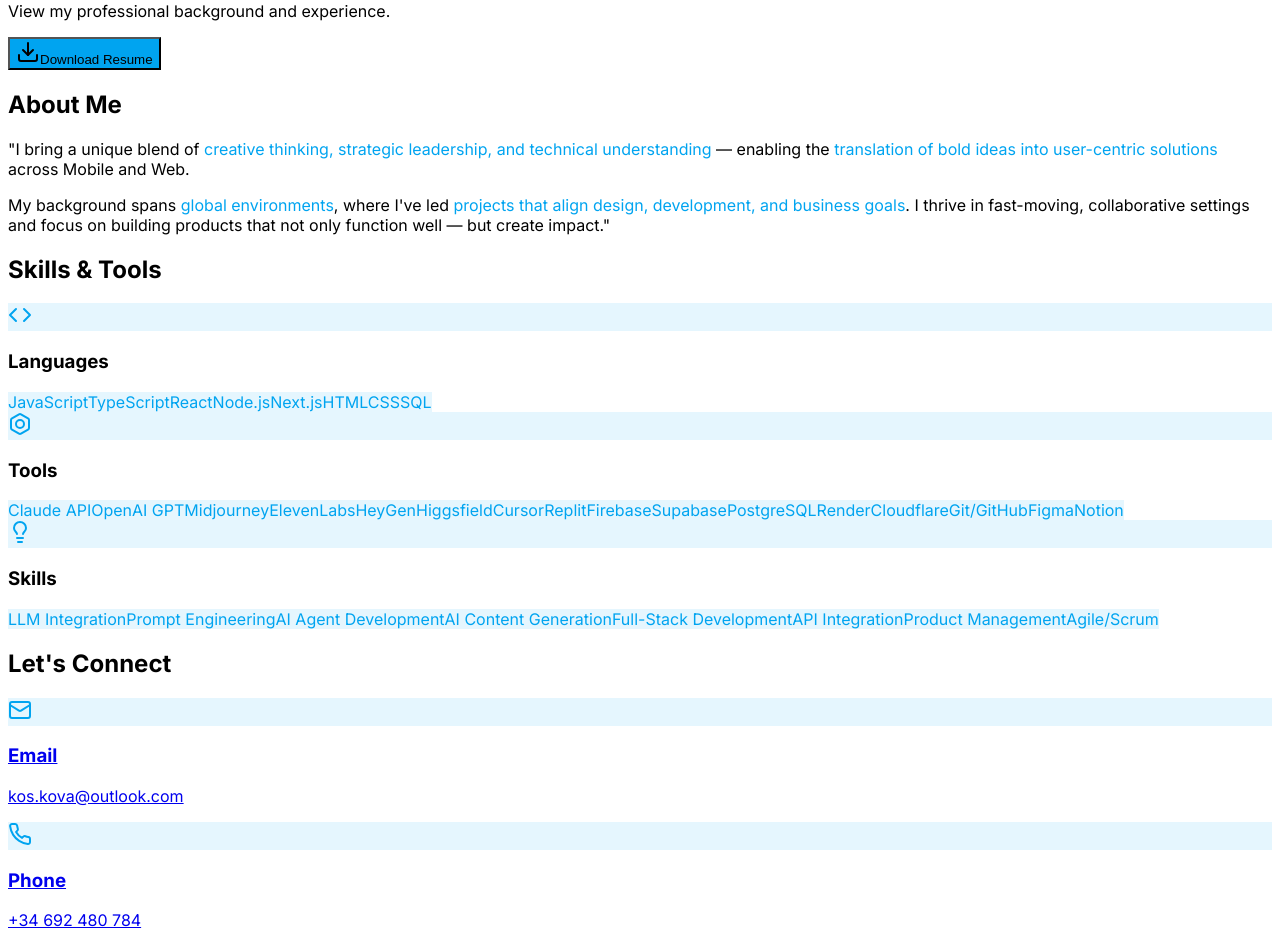
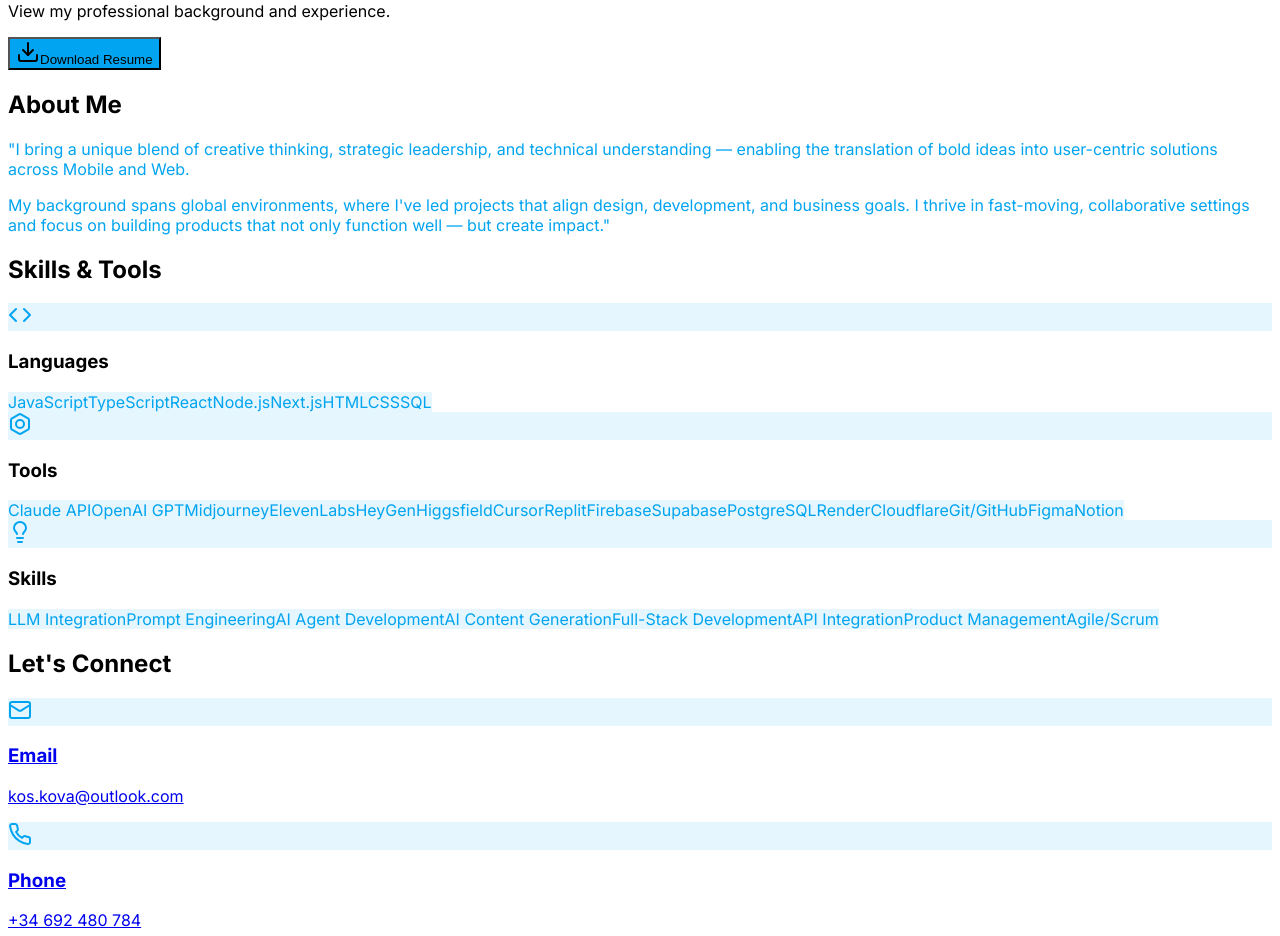
Before and after one commit to kostiantynkovalchuk/PORTFOLIO, a React (Vite) app in the folder client/: page /info in a window 1280 px wide. Shown: the part 2640-3576 px from the top of the page. Built offline with nearby package versions, Linux system fonts and the light colour scheme.

Commit message:
Reverse About Me color scheme for better emphasis
- Main text now electric-blue for prominence
- Key phrases in gray-700 for subtle contrast

🤖 Generated with [Claude Code](https://claude.com/claude-code)

Co-Authored-By: Claude <noreply@anthropic.com>

```diff
--- a/client/src/pages/Info.tsx
+++ b/client/src/pages/Info.tsx
@@ -52,13 +52,13 @@ export default function Info() {
         <div className="max-w-5xl mx-auto">
           <div className="text-center mb-16">
             <h2 className="text-4xl font-semibold mb-8">About Me</h2>
-            <p className="text-xl md:text-2xl text-gray-700 leading-relaxed max-w-4xl mx-auto font-bold mb-6">
-              "I bring a unique blend of <span className="text-electric-blue">creative thinking, strategic
-              leadership, and technical understanding</span> — enabling the <span className="text-electric-blue">translation
+            <p className="text-xl md:text-2xl text-electric-blue leading-relaxed max-w-4xl mx-auto font-bold mb-6">
+              "I bring a unique blend of <span className="text-gray-700">creative thinking, strategic
+              leadership, and technical understanding</span> — enabling the <span className="text-gray-700">translation
               of bold ideas into user-centric solutions</span> across Mobile and Web.
             </p>
-            <p className="text-xl md:text-2xl text-gray-700 leading-relaxed max-w-4xl mx-auto font-bold">
-              My background spans <span className="text-electric-blue">global environments</span>, where I've led <span className="text-electric-blue">projects
+            <p className="text-xl md:text-2xl text-electric-blue leading-relaxed max-w-4xl mx-auto font-bold">
+              My background spans <span className="text-gray-700">global environments</span>, where I've led <span className="text-gray-700">projects
               that align design, development, and business goals</span>. I thrive in
               fast-moving, collaborative settings and focus on building products
               that not only function well — but create impact."
```
